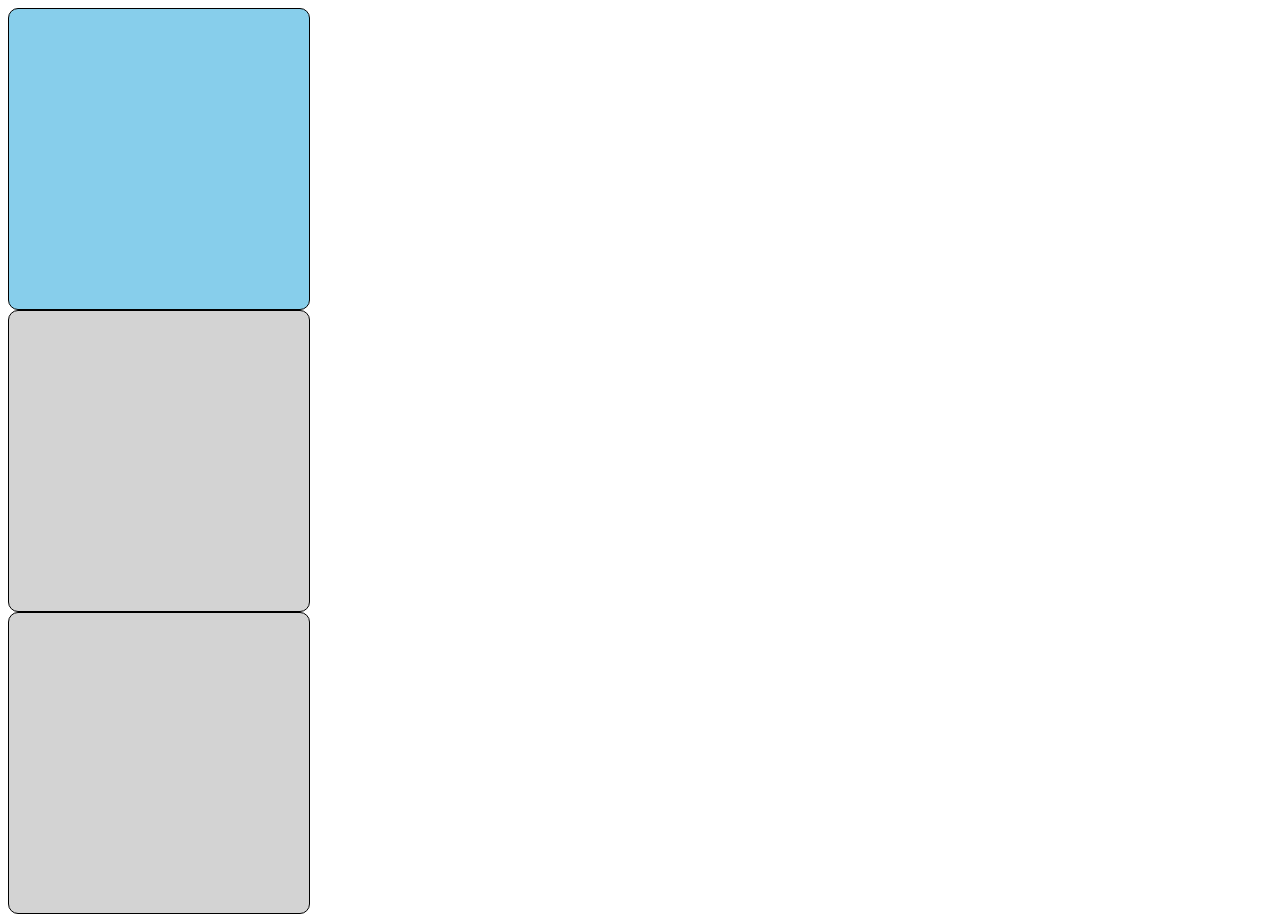
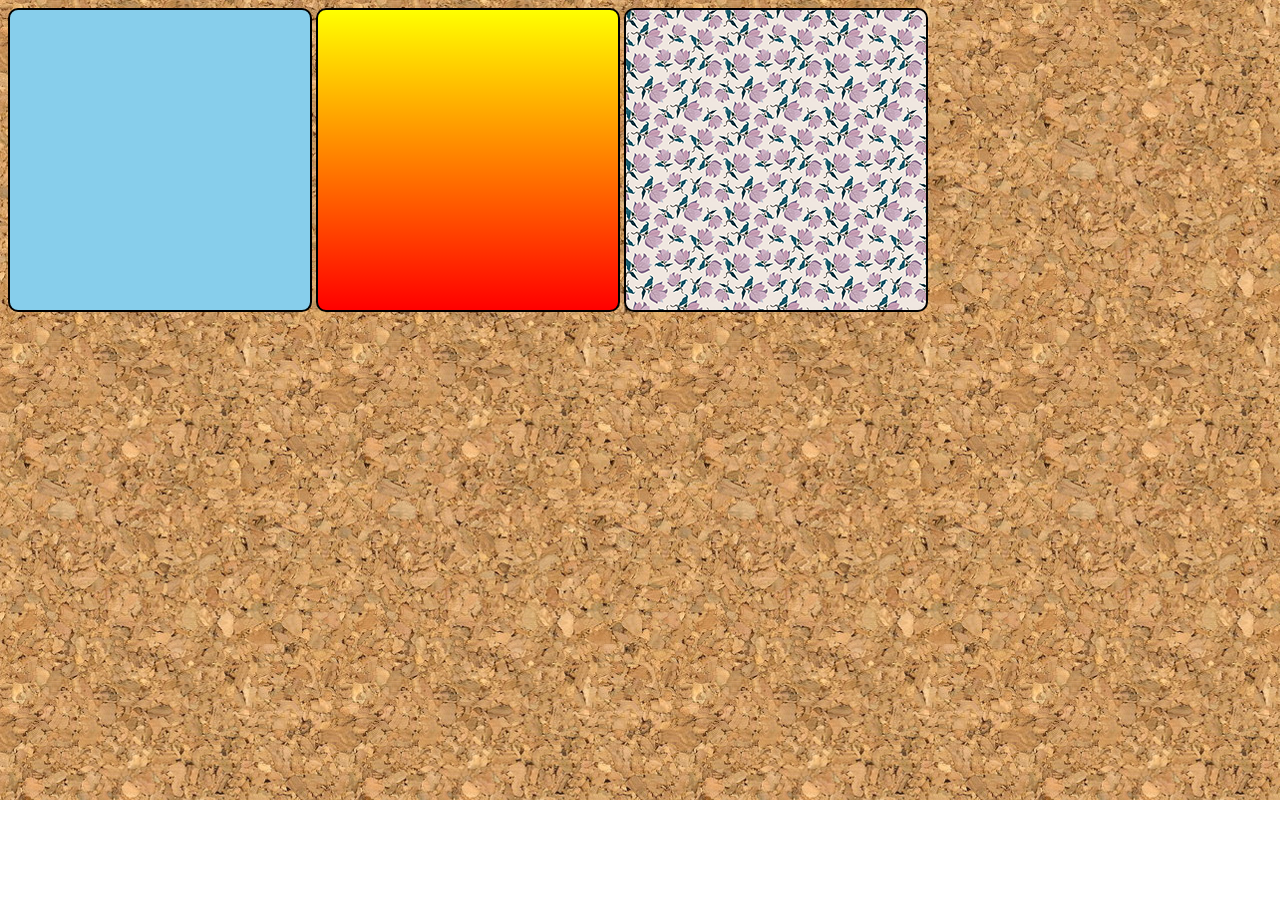
Before and after one commit to nalruf/html_css, a plain HTML site: page exercicios/ex022/fundo001.html in a window 1280 px wide. After the commit the page ends 800 px from the top, so only its background shows below. Drawn offline with Linux system fonts and the light colour scheme.

Commit message:
criação de fundos do ex022

```diff
--- a/exercicios/ex022/index.html
+++ b/exercicios/ex022/fundo001.html
@@ -6,8 +6,15 @@
     <meta name="viewport" content="width=device-width, initial-scale=1.0">
     <title>Teste de Imagem de Fundo</title>
     <style>
+
+        body {
+            background-image: url('imagens/wallpaper001.jpg');
+        }
+
+
         div.quadrado {
-            border: 1px solid black;
+            display: inline-block;
+            border: 2px solid black;
             border-radius: 10px;
             background-color: lightgray;
             width: 300px;
@@ -19,11 +26,11 @@
         }
 
         div#q2 {
-            background-color: linear-gradient(to bottom, yellow, red);
+            background-image: linear-gradient(to bottom, yellow, red);
         }
 
         div#q3 {
-            background-color: url('imagens/pattern001.png');
+            background-image: url('imagens/pattern003.png');
         }
     </style>
 </head>
```
Also changed, not shown: exercicios/ex022/fundo002.html (added, +20 -0 lines), exercicios/ex022/fundo003.html (added, +12 -0 lines).
